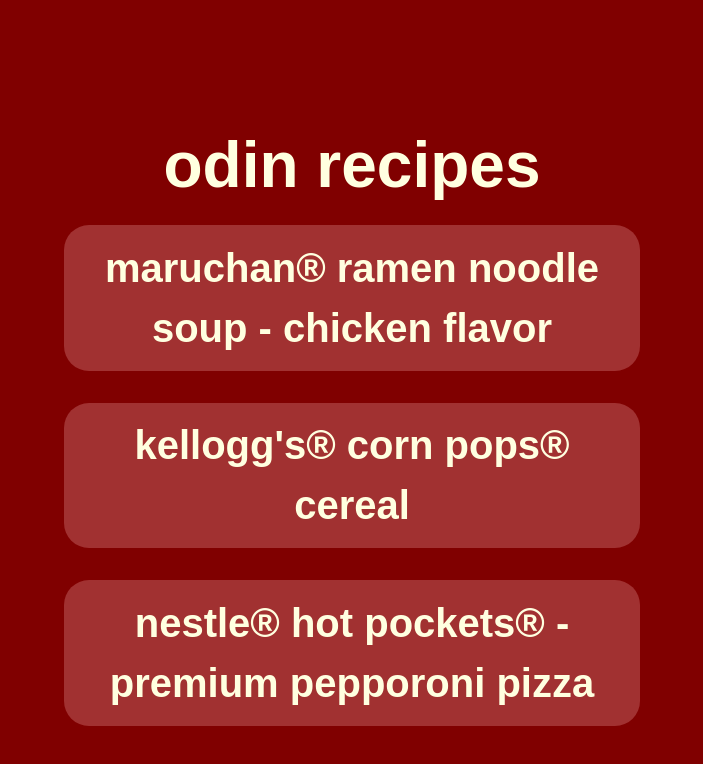
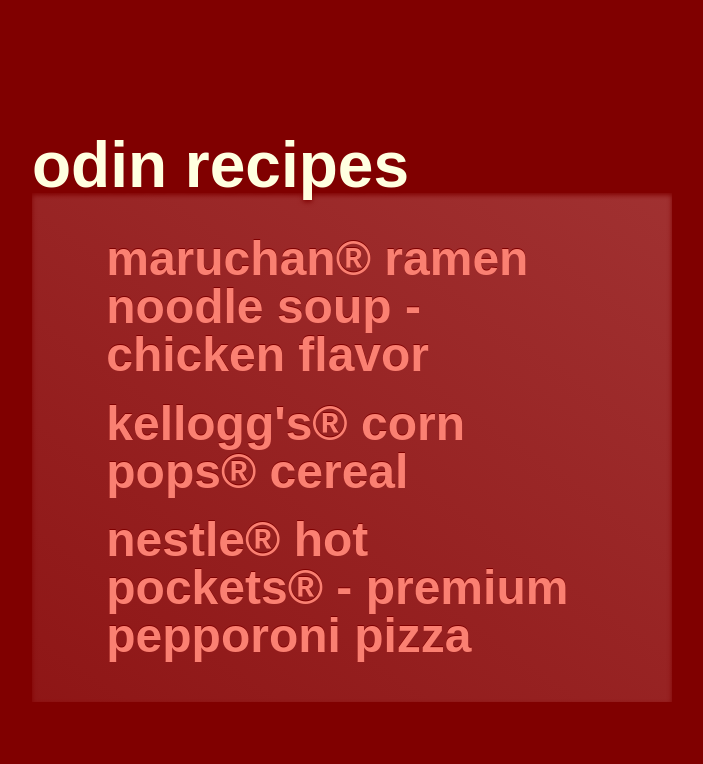
Before and after one commit to martineau-sw/odin-recipes, a plain HTML site: page index.html in a window 1280 px wide. Shown: the whole page, without its empty margins (288-991 px from the left). Drawn offline with Linux system fonts and the light colour scheme.

Commit message:
feat: style index.html to be cohesive with recipe pages
- Wrap `a` elements in a `ul`
- Style `a` elements internally
- Include `a:hover` style

```diff
--- a/index.html
+++ b/index.html
@@ -11,15 +11,28 @@
       }
 
       a {
-        text-align: center;
+        display: block;
+        color: salmon;
+        line-height: 100%;
+        padding: 2%;
+        background-image: none;
+        z-index: -1;
+        text-align: left;
+      }
+
+      a:hover {
+        color: lightyellow;
+        background-color: maroon;
       }
     </style>
   </head>
   <body style="background-color: maroon; background-image: none;">
-    <h1 style="text-align: center";>Odin Recipes</h1>
-      <a href="./recipes/ramen.html" target="_blank" rel="noreferrer">Maruchan® Ramen Noodle Soup - Chicken Flavor</a>
-      <a href="./recipes/pops.html" target="_blank" rel="noreferrer">Kellogg's® Corn Pops® Cereal</a>
-      <a href="./recipes/hot_pocket.html" target="_blank" rel="noreferrer">Nestle® Hot Pockets® - Premium Pepporoni Pizza</a>
+    <h1>Odin Recipes</h1>
+    <ul>
+      <li><a href="./recipes/ramen.html" target="_blank" rel="noreferrer">Maruchan® Ramen Noodle Soup - Chicken Flavor</a></li>
+      <li><a href="./recipes/pops.html" target="_blank" rel="noreferrer">Kellogg's® Corn Pops® Cereal</a></li>
+      <li><a href="./recipes/hot_pocket.html" target="_blank" rel="noreferrer">Nestle® Hot Pockets® - Premium Pepporoni Pizza</a></li>
+    </ul>
 
   </body>
 </html>
--- a/style.css
+++ b/style.css
@@ -95,15 +95,4 @@
 
 a {
   text-decoration: none;
-  display: block;
-  font-size: 250%;
-  line-height: 150%;
-  box-shadow: none;
-  padding: 2%;
-  margin: 5%;
-  background-color:  rgba(181, 80, 80, 0.612);
-  background-image: none;
-  z-index: -1;
-  text-align: left;
-  border-radius: 25px;
 }
```
